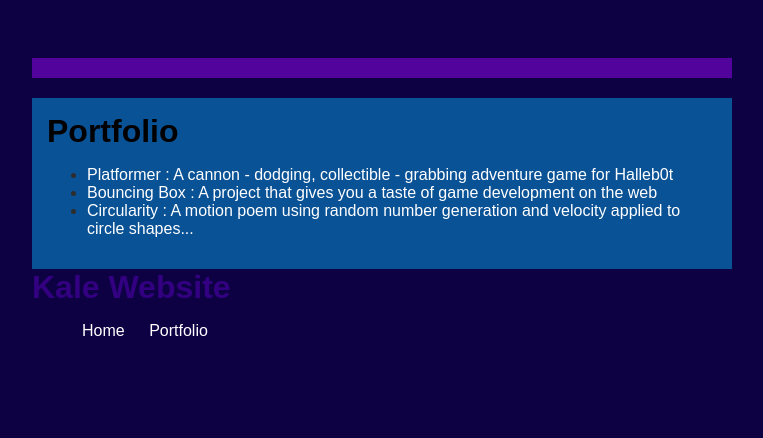
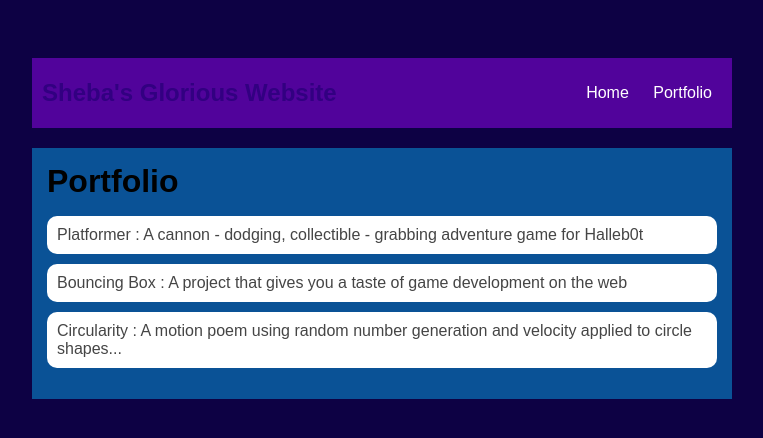
Before and after one commit to CMelancon17/CMelancon17.github.io, a plain HTML site: page portfolio.html in a window 1280 px wide. Shown: the whole page, without its empty margins (258-1021 px from the left). Drawn offline with Linux system fonts and the light colour scheme.

Commit message:
add portfolio.html file

```diff
--- a/portfolio.html
+++ b/portfolio.html
@@ -1,26 +1,15 @@
 <!DOCTYPE HTML>
 <html>
     <head>
-        <title>Kale Website</title>
+        <title>Kale's Website</title>
         <link rel="stylesheet" href="style.css">
     </head>
 
     <body>
       <div id="all-contents">
+        <div id="all-contents">
             <nav>
-
-            </nav>
-                <main>
-                    <div class="content">
-                        <h1>Portfolio</h1>
-                        <ul id="Portfolio">
-                            <li><a href="projects/platformer/">Platformer : A cannon - dodging, collectible - grabbing adventure game for Halleb0t</a></li>
-                            <li><a href="projects/bouncing-box/">Bouncing Box : A project that gives you a taste of game development on the web </a></li>
-                            <li><a href="projects/circularity/">Circularity : A motion poem using random number generation and velocity applied to circle shapes...</a></li>
-                        </ul>
-                    </div>
-                </main>
-                <h1>Kale Website</h1>
+                <h1>Sheba's Glorious Website</h1>
                 <ul id="nav-ul">
                    <li class="nav-li">
                         <a class="nav-a" href="index.html">Home</a>
@@ -29,6 +18,18 @@
                         <a class="nav-a" href="portfolio.html">Portfolio</a>
                     </li>
                 </ul>
+            </nav>
+            <main>
+                <div class="content">
+                    <h1>Portfolio</h1>
+                    <ul id="portfolio">
+                        <li><a href="projects/platformer/">Platformer : A cannon - dodging, collectible - grabbing adventure game for Halleb0t</a></li>
+                        <li><a href="projects/bouncing-box/">Bouncing Box : A project that gives you a taste of game development on the web </a></li>
+                        <li><a href="projects/circularity/">Circularity : A motion poem using random number generation and velocity applied to circle shapes...</a></li>
+                    </ul>
+                </div>
+            </main>
+     </div>
       </div>
     </body>
 </html>
```
Lines whose indentation alone changed are shown as unchanged.
